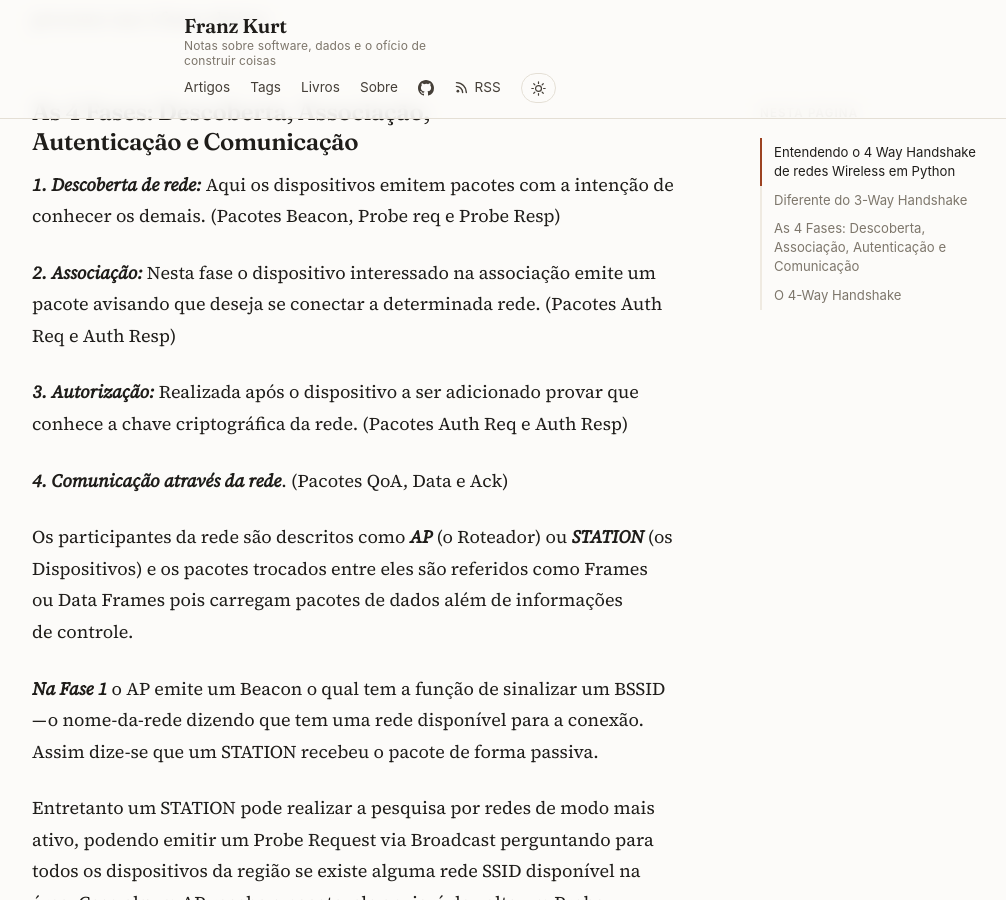
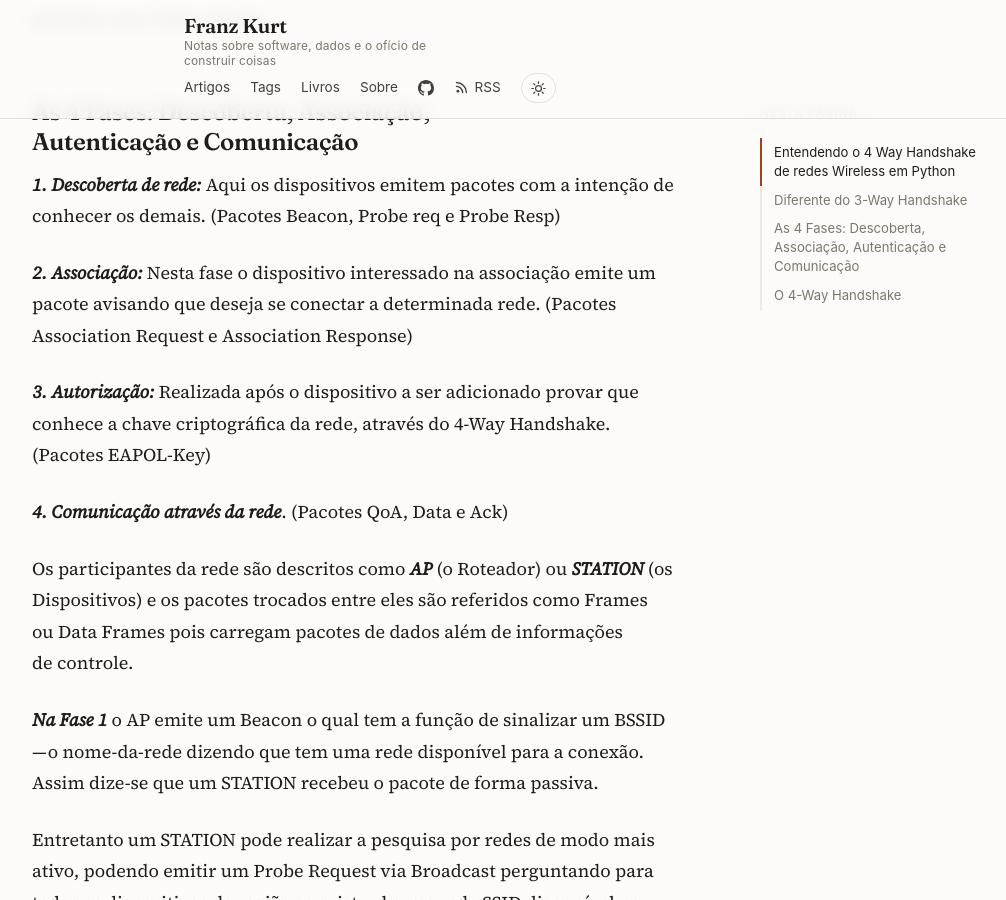
Before and after one commit to franzkurt/franzkurt.github.io, a Jekyll site: the page built from _posts/2021-05-13-como-eu-criei-um-script-para-quebra-de-senhas-de-rede-wi-fi-com-scapy.md, in a window 1280 px wide and 900 px high, scrolled down 1532 px. Shown: the whole window, without its empty margins (132-1138 px from the left). Built offline with Jekyll 4.4.1, drawn with Linux system fonts in a browser that asks for light colours.

Commit message:
Scapy: correções técnicas no 4-Way Handshake
Três erros factuais do texto original, corrigidos de forma mínima:
- "violação do protocolo de segurança RSA" — o handshake WPA2 é de chave
  simétrica e não envolve RSA; trocado por "falha grave de segurança"
- fase de Associação: quadros Association Request/Response (não Auth)
- fase de Autorização: é o próprio 4-Way Handshake, com quadros EAPOL-Key

Co-Authored-By: Claude Opus 5 (1M context) <noreply@anthropic.com>

```diff
--- a/_posts/2021-05-13-como-eu-criei-um-script-para-quebra-de-senhas-de-rede-wi-fi-com-scapy.md
+++ b/_posts/2021-05-13-como-eu-criei-um-script-para-quebra-de-senhas-de-rede-wi-fi-com-scapy.md
@@ -24,9 +24,9 @@ Como a transferência da Senha pelo ar seria um violação do protocolo de segur
 
 ***1. Descoberta de rede:*** Aqui os dispositivos emitem pacotes com a intenção de conhecer os demais. (Pacotes Beacon, Probe req e Probe Resp)
 
-***2. Associação:*** Nesta fase o dispositivo interessado na associação emite um pacote avisando que deseja se conectar a determinada rede. (Pacotes Auth Req e Auth Resp)
+***2. Associação:*** Nesta fase o dispositivo interessado na associação emite um pacote avisando que deseja se conectar a determinada rede. (Pacotes Association Request e Association Response)
 
-***3. Autorização:*** Realizada após o dispositivo a ser adicionado provar que conhece a chave criptográfica da rede. (Pacotes Auth Req e Auth Resp)
+***3. Autorização:*** Realizada após o dispositivo a ser adicionado provar que conhece a chave criptográfica da rede, através do 4-Way Handshake. (Pacotes EAPOL-Key)
 
 ***4. Comunicação através da rede***. (Pacotes QoA, Data e Ack)
 
```
